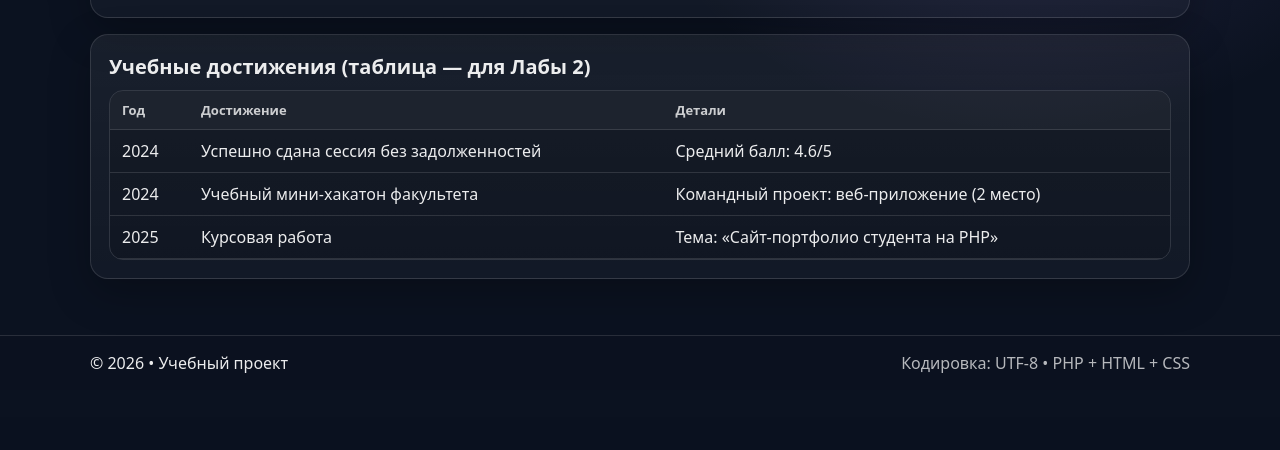
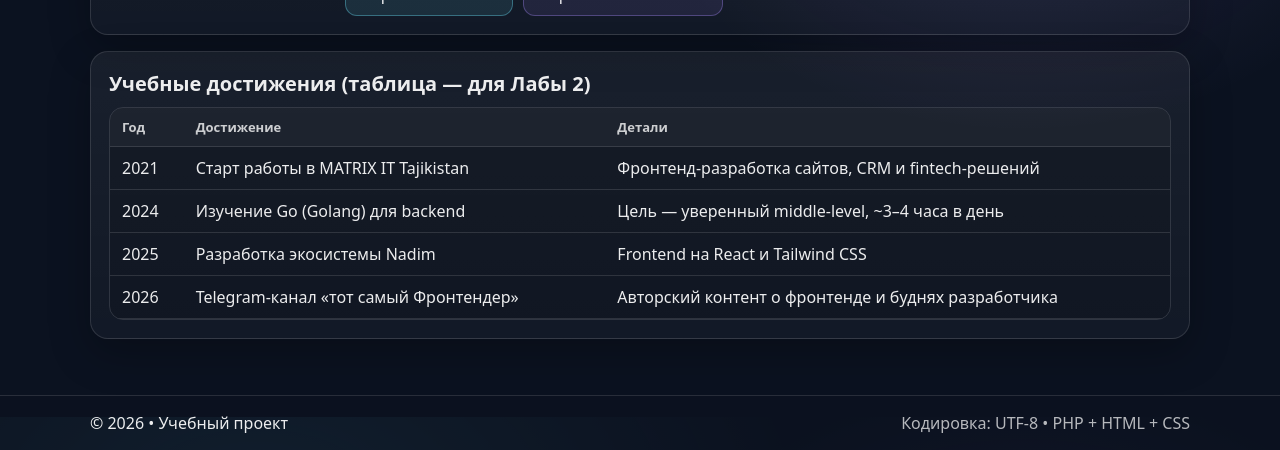
Before and after one commit to tab11pm/portfolio, a PHP site: page / in a window 1280 px wide. Shown: the part 383-833 px from the top of the page. Before the commit the page ends 756 px from the top, so only its background shows below. Run offline with PHP 8.4, Linux system fonts and the light colour scheme.

Commit message:
Наполнение портфолио реальными данными студента
- data.php: реальные проекты (Nadim, Smart Marketplace, Black Grill,
  Telegram MCP), хобби (Telegram-канал, AI/MCP, изучение Go) и достижения
- assets/img/: изображения для карточек проектов и хобби
- .gitignore: исключены артефакты сборки отчёта (скрипты, report.json, .docx)

Co-Authored-By: Claude Opus 4.8 <noreply@anthropic.com>

```diff
--- a/assets/css/style.css
+++ b/assets/css/style.css
@@ -41,6 +41,13 @@ body {
 			transparent 55%
 		),
 		var(--bg);
+}
+
+.wrapper {
+	display: flex;
+	flex-direction: column;
+
+	min-height: 100%;
 }
 
 .container {
@@ -102,6 +109,7 @@ body {
 }
 
 .main {
+	flex: 1 1 auto;
 	padding: 22px 0 40px;
 }
 
--- a/data.php
+++ b/data.php
@@ -2,104 +2,123 @@
 // data.php
 
 $student = [
-  "full_name" => "Иванов Иван Иванович",
-  "birth_date" => "2004-03-12",
+  "full_name" => "Шонизоров Т.Г.",
+  "birth_date" => "—",
   "photo" => "assets/img/student.jpg",
-  "short_bio" => "Я студент 2 курса направления «Программная инженерия». Интересуюсь веб-разработкой, базами данных и проектированием интерфейсов. Участвовал в учебных проектах, где делал верстку, простую логику на PHP и работу с MySQL.",
+  "short_bio" => "Я студент ТУСУР и фронтенд-разработчик с двумя годами коммерческого опыта (компания MATRIX IT Tajikistan). Основной стек — React, Next.js, TypeScript, Tailwind CSS; параллельно изучаю Go (Golang) для backend и активно внедряю AI в рабочие процессы. Разрабатываю CRM-системы, маркетплейсы, fintech-решения и Telegram-ботов. Учусь в ТУСУР параллельно с работой.",
   "achievements" => [
-    ["year" => "2024", "title" => "Успешно сдана сессия без задолженностей", "details" => "Средний балл: 4.6/5"],
-    ["year" => "2024", "title" => "Учебный мини-хакатон факультета", "details" => "Командный проект: веб-приложение (2 место)"],
-    ["year" => "2025", "title" => "Курсовая работа", "details" => "Тема: «Сайт-портфолио студента на PHP»"],
+    ["year" => "2021", "title" => "Старт работы в MATRIX IT Tajikistan", "details" => "Фронтенд-разработка сайтов, CRM и fintech-решений"],
+    ["year" => "2024", "title" => "Изучение Go (Golang) для backend", "details" => "Цель — уверенный middle-level, ~3–4 часа в день"],
+    ["year" => "2025", "title" => "Разработка экосистемы Nadim", "details" => "Frontend на React и Tailwind CSS"],
+    ["year" => "2026", "title" => "Telegram-канал «тот самый Фронтендер»", "details" => "Авторский контент о фронтенде и буднях разработчика"],
   ],
 ];
 
 $hobbies = [
-  "photo" => [
-    "title" => "Фотография",
-    "image" => "assets/img/hobby_photo.jpg",
-    "short" => "Снимаю город, людей и природу. Люблю учиться композиции и свету.",
-    "description" => "Фотография помогает замечать детали, развивает вкус и дисциплину. Я тренируюсь в портретах и уличной съемке, изучаю основы обработки и стараюсь регулярно делать небольшие фотосерии.",
+  "blogging" => [
+    "title" => "Ведение Telegram-канала",
+    "image" => "assets/img/hobby_blogging.jpg",
+    "short" => "Веду авторский канал «тот самый Фронтендер» про фронтенд и жизнь разработчика.",
+    "description" => "Веду Telegram-канал «тот самый Фронтендер» (@tot_samiy_frontend): делюсь опытом фронтенд-разработки, рассказываю про свой рабочий день, новости и инструменты. Регулярный контент дисциплинирует, помогает структурировать знания и объяснять сложные вещи простым языком. Для автоматизации постинга написал собственный MCP-сервер на Python (Bot API + Telethon), который умеет публиковать, редактировать и закреплять посты.",
     "resources" => [
-      ["name" => "Digital Photography School", "type" => "Блог/обучение", "url" => "https://digital-photography-school.com/"],
-      ["name" => "Fstoppers", "type" => "Статьи/примеры", "url" => "https://fstoppers.com/"],
-      ["name" => "B&H Photo Video", "type" => "Магазин техники", "url" => "https://www.bhphotovideo.com/"],
+      ["name" => "Telegram «тот самый Фронтендер»", "type" => "Авторский канал", "url" => "https://t.me/tot_samiy_frontend"],
+      ["name" => "Telegram Bot API", "type" => "Документация", "url" => "https://core.telegram.org/bots/api"],
+      ["name" => "Telethon (MTProto)", "type" => "Библиотека", "url" => "https://docs.telethon.dev/"],
     ],
   ],
-  "chess" => [
-    "title" => "Шахматы",
-    "image" => "assets/img/hobby_chess.jpg",
-    "short" => "Играю для развития логики и концентрации.",
-    "description" => "Шахматы улучшают стратегическое мышление и умение просчитывать варианты. Я решаю задачи на тактику, анализирую партии и иногда играю быстрые партии онлайн.",
+  "ai" => [
+    "title" => "AI и автоматизация",
+    "image" => "assets/img/hobby_ai.jpg",
+    "short" => "Внедряю AI в разработку и повседневные задачи, пишу свои MCP-серверы.",
+    "description" => "Активно использую AI как напарника в разработке, а не как разовый генератор текста. Пробую новые модели и инструменты, пишу собственные MCP-серверы (Model Context Protocol) для интеграции AI-агентов с Telegram, СДО ТУСУР и личными задачами. Это хобби напрямую усиливает основную работу: ускоряет рутину, помогает быстрее осваивать backend и выходить за рамки чистого фронтенда.",
     "resources" => [
-      ["name" => "Lichess", "type" => "Игры/задачи", "url" => "https://lichess.org/"],
-      ["name" => "Chess.com", "type" => "Платформа", "url" => "https://www.chess.com/"],
-      ["name" => "YouTube: Chess lessons", "type" => "Видео", "url" => "https://www.youtube.com/results?search_query=chess+lessons"],
+      ["name" => "Model Context Protocol", "type" => "Спецификация", "url" => "https://modelcontextprotocol.io/"],
+      ["name" => "Anthropic Claude", "type" => "AI-модель", "url" => "https://www.anthropic.com/"],
+      ["name" => "OpenAI Platform", "type" => "Документация", "url" => "https://platform.openai.com/docs"],
     ],
   ],
-  "run" => [
-    "title" => "Бег",
-    "image" => "assets/img/hobby_run.jpg",
-    "short" => "Бегаю 2–3 раза в неделю, чтобы поддерживать форму.",
-    "description" => "Бег помогает держать энергетику и дисциплину. Я стараюсь сочетать легкие пробежки с интервальными тренировками и отслеживаю прогресс по дистанции и времени.",
+  "golang" => [
+    "title" => "Изучение Go (Golang)",
+    "image" => "assets/img/hobby_golang.jpg",
+    "short" => "Прокачиваю backend на Go, чтобы выйти на уверенный middle-уровень.",
+    "description" => "Изучаю язык Go с целью выйти на уверенный middle-level в backend-разработке. Уделяю обучению примерно 3–4 часа в день: читаю документацию, разбираю чужой код, пишу REST API и применяю Go в реальных проектах (backend Nadim и Smart Marketplace). Go хорошо дополняет мой фронтенд-стек и позволяет делать проекты целиком — от интерфейса до сервера и базы данных.",
     "resources" => [
-      ["name" => "Nike Run Club", "type" => "Приложение", "url" => "https://www.nike.com/nrc-app"],
-      ["name" => "Strava", "type" => "Трекинг", "url" => "https://www.strava.com/"],
-      ["name" => "Runner’s World", "type" => "Статьи", "url" => "https://www.runnersworld.com/"],
+      ["name" => "A Tour of Go", "type" => "Интерактивный курс", "url" => "https://go.dev/tour/"],
+      ["name" => "Go by Example", "type" => "Примеры кода", "url" => "https://gobyexample.com/"],
+      ["name" => "Effective Go", "type" => "Документация", "url" => "https://go.dev/doc/effective_go"],
     ],
   ],
 ];
 
 $projects = [
   [
-    "title" => "Система учета посещаемости",
-    "image" => "assets/img/project1.jpg",
-    "description" => "Веб-страница для отметки посещаемости студентов с сохранением данных (план: MySQL).",
-    "world_status" => "Во многих вузах посещаемость автоматизируют через электронные журналы, QR-коды и интеграции с LMS. Тренд — удобный интерфейс и отчеты для преподавателя.",
+    "title" => "Nadim — fintech/e-commerce экосистема",
+    "image" => "assets/img/project_nadim.jpg",
+    "description" => "Большая продуктовая экосистема: оплата в рассрочку, кэшбэк, интернет-магазин, логистика, импорт-экспорт и кассовая система (POS). Frontend на React + Tailwind CSS, backend на Golang.",
+    "world_status" => "Fintech и рассрочка (BNPL — Buy Now Pay Later) — один из самых быстрорастущих сегментов рынка. В мире лидируют Klarna, Affirm, Afterpay; в регионе Центральной Азии ниша локальных решений с рассрочкой и кэшбэком пока слабо занята, что даёт пространство для роста.",
     "results" => [
-      "Сверстал интерфейс (форма + таблица).",
-      "Сделал вывод данных через PHP из массива (позже можно подключить MySQL).",
-      "Добавил базовую валидацию полей."
+      "Разработан frontend на React и Tailwind CSS.",
+      "Реализована кассовая система (POS) с несколькими методами оплаты и расчётом сдачи.",
+      "Сделана печать чеков под 80mm термопринтер (моноширинный layout, ширина ~72mm).",
     ],
     "plans" => [
-      "Подключить MySQL и CRUD.",
-      "Добавить роли: преподаватель/студент.",
-      "Экспорт в PDF/Excel."
+      "Развивать backend на Golang и API экосистемы.",
+      "Расширять модули логистики и импорт-экспорта.",
+      "Масштабировать кэшбэк и программу лояльности.",
     ],
-    "progress" => 55
+    "progress" => 80
   ],
   [
-    "title" => "Мини-приложение «Список покупок»",
-    "image" => "assets/img/project2.jpg",
-    "description" => "Список покупок: добавление, отметка купленного, фильтры.",
-    "world_status" => "Списки дел/покупок — популярный формат приложений. Основной фокус: простота, скорость, синхронизация и удобные фильтры.",
+    "title" => "Smart Marketplace — трёхсторонний маркетплейс",
+    "image" => "assets/img/project_smart.jpg",
+    "description" => "Маркетплейс для Таджикистана: продавцы добавляют товары, проверенные консультанты собирают экспертные подборки из их инвентаря, а покупатели берут подборку как единое предложение по финальной цене. Платформа корректно делит оплату между продавцом, консультантом и собой.",
+    "world_status" => "Классические маркетплейсы (Amazon, Wildberries, Ozon) перегружают покупателя выбором. Тренд смещается в сторону curated commerce и экспертных подборок, где доверие к консультанту важнее, чем количество карточек товаров. Для локального рынка ПК и периферии это незанятая ниша.",
     "results" => [
-      "Реализовал структуру страниц и стили.",
-      "Сделал таблицу с позициями и статусами.",
-      "Добавил CSS-анимации наведения/появления."
+      "Завершены фазы 1–6 по методологии GSD (30/30 планов).",
+      "Frontend: Next.js App Router, TypeScript, Tailwind CSS, i18n (ru/en/tj).",
+      "Backend: NestJS modular monolith + Prisma, PostgreSQL, Redis.",
+      "Реализованы checkout, провайдеры оплат (Alif Pay, Korti Milli), ledger балансов и история выплат.",
     ],
     "plans" => [
-      "Сохранение в БД или LocalStorage.",
-      "Категории и сортировка.",
-      "Совместный доступ (в будущем)."
+      "Phase 7 — backend API для операций менеджера.",
+      "Phase 8 — frontend-панели менеджера на React.",
+      "Phase 9 — деплой на Railway, тесты и запуск.",
+    ],
+    "progress" => 65
+  ],
+  [
+    "title" => "Black Grill — Telegram mini-app",
+    "image" => "assets/img/project_blackgrill.jpg",
+    "description" => "Мини-приложение (Telegram mini-app) для ресторанного бизнеса: меню, заказы и взаимодействие с гостем прямо внутри Telegram. Стек: TypeScript, React.",
+    "world_status" => "Telegram mini-apps стали полноценной платформой для бизнеса: рестораны и доставка уходят от отдельных мобильных приложений к лёгким web-app внутри мессенджера, где уже есть аудитория и платежи.",
+    "results" => [
+      "Реализован интерфейс mini-app на React + TypeScript.",
+      "Сделано меню и пользовательский сценарий заказа.",
+      "Интеграция с Telegram WebApp API.",
+    ],
+    "plans" => [
+      "Подключить онлайн-оплату внутри Telegram.",
+      "Добавить админ-панель для управления меню.",
+      "Аналитика заказов и пуш-уведомления.",
+    ],
+    "progress" => 60
+  ],
+  [
+    "title" => "Telegram MCP — собственный AI-инструмент",
+    "image" => "assets/img/project_mcp.jpg",
+    "description" => "Кастомный MCP-сервер (Model Context Protocol) на Python для управления Telegram-каналом из AI-агента: постинг текста/фото/документов, редактирование, закрепление, чтение истории канала.",
+    "world_status" => "MCP (Model Context Protocol) — новый открытый стандарт подключения AI-агентов к внешним инструментам и данным. Экосистема MCP-серверов активно растёт, и собственные интеграции под конкретные задачи становятся нормой для разработчиков, работающих с AI.",
+    "results" => [
+      "Сервер telegram (Bot API на httpx): постинг, редактирование, закрепление, удаление.",
+      "Сервер telegram-user (Telethon/MTProto): чтение и поиск по истории канала.",
+      "Подключён в Claude Code, Codex CLI и Windsurf.",
+    ],
+    "plans" => [
+      "Ввести api_id/api_hash и активировать чтение истории.",
+      "Добавить планировщик отложенных постов.",
+      "Расширить набор инструментов под аналитику канала.",
     ],
     "progress" => 70
-  ],
-  [
-    "title" => "Сайт-портфолио студента",
-    "image" => "assets/img/project3.jpg",
-    "description" => "Небольшой сайт с разделами «Обо мне», «Хобби», «Проекты», «Контакты».",
-    "world_status" => "Портфолио — стандарт для студентов и junior-специалистов. Важно: адаптивность, аккуратный дизайн, быстрый доступ к проектам и ссылкам.",
-    "results" => [
-      "Сделал общую структуру (header/footer).",
-      "Навигация по страницам.",
-      "Единый стиль и типографика."
-    ],
-    "plans" => [
-      "Добавить форму обратной связи (PHP mail).",
-      "Опубликовать на хостинге.",
-      "Подключить страницу резюме."
-    ],
-    "progress" => 40
   ],
 ];
 
--- a/includes/footer.php
+++ b/includes/footer.php
@@ -6,6 +6,7 @@
         <div class="muted">Кодировка: UTF-8 • PHP + HTML + CSS</div>
       </div>
     </footer>
+  </div>
 
   <script src="assets/js/main.js"></script>
 </body>
--- a/includes/header.php
+++ b/includes/header.php
@@ -11,6 +11,7 @@ if (!isset($page_title)) $page_title = "Лабораторная работа
   <link rel="stylesheet" href="assets/css/style.css" />
 </head>
 <body>
+  <div class='wrapper'>
     <header class="site-header">
       <div class="container header-row">
         <div class="brand">
```
Also changed, not shown: assets/img/hobby_ai.jpg (added), assets/img/hobby_blogging.jpg (added), assets/img/hobby_golang.jpg (added), assets/img/project_blackgrill.jpg (added), assets/img/project_mcp.jpg (added), assets/img/project_nadim.jpg (added), assets/img/project_smart.jpg (added), assets/img/student.jpg (added), 1 other file. Lines whose indentation alone changed are shown as unchanged.
